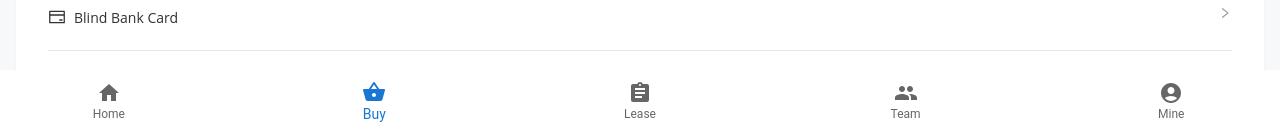
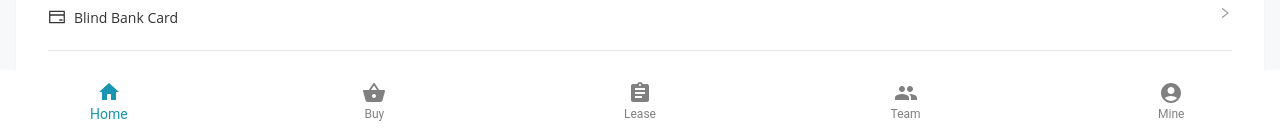
Before and after one commit to Sageer-M-Kabeer/charges_pots, a React (Create React App) app in the folder chargespots/: page /mine in a window 1280 px wide. Shown: the part 666-800 px from the top of the page. Built offline with nearby package versions, Linux system fonts and the light colour scheme.

Commit message:
added number fo invite codes in the backend

```diff
--- a/chargespots/src/components/BottomBar.js
+++ b/chargespots/src/components/BottomBar.js
@@ -1,47 +1,59 @@
 import React, { useState } from 'react';
 import { Link } from 'react-router-dom';
 import { BottomNavigation, BottomNavigationAction } from '@mui/material';
+import { styled} from '@mui/system';
 import { Home as HomeIcon, ShoppingBasket as ShoppingBasketIcon, Assignment as AssignmentIcon, People as PeopleIcon, AccountCircle as AccountCircleIcon } from '@mui/icons-material';
 
 function BottomBar() {
-  const [activeTab, setActiveTab] = useState(1);
+  const [activeTab, setActiveTab] = useState(0);
 
   const handleTabClick = (tab) => {
     setActiveTab(tab);
   };
 
+  const TabBarButton = styled(BottomNavigationAction)({
+    color: 'gray',
+    '&.Mui-selected': {
+      color: '#1895b0',
+    },
+  });
+
   return (
     <BottomNavigation
+      sx={{width:'100%'}}
       value={activeTab}
       onChange={(event, newValue) => handleTabClick(newValue)}
       showLabels
-      className="flex justify-between px-10 py-8  bg-white fixed bottom-0 w-screen h-8 md:gap-32"
+      className="flex justify-between px-10 py-8  bg-white  fixed bottom-0 w-screen h-8 md:gap-32"
     >
-      <BottomNavigationAction
+      <TabBarButton
+        className=""
+        sx={{active: '#001E3C'}}
         label="Home"
         icon={<HomeIcon/>}
         component={Link}
         to="/"
       />
-      <BottomNavigationAction
+      <TabBarButton
+        sx={{active: '#001E3C'}}
         label="Buy"
         icon={<ShoppingBasketIcon />}
         component={Link}
         to="/buy"
       />
-      <BottomNavigationAction
+      <TabBarButton
         label="Lease"
         icon={<AssignmentIcon />}
         component={Link}
         to="/lease"
       />
-      <BottomNavigationAction
+      <TabBarButton
         label="Team"
         icon={<PeopleIcon/>}
         component={Link}
         to="/team"
       />
-      <BottomNavigationAction
+      <TabBarButton
         label="Mine"
         icon={<AccountCircleIcon/>}
         component={Link}
--- a/chargespots/src/index.css
+++ b/chargespots/src/index.css
@@ -2,10 +2,12 @@
 @tailwind components;
 @tailwind utilities;
 @import url('https://fonts.googleapis.com/css2?family=Open+Sans:ital,wght@0,300;0,400;0,500;0,600;0,700;0,800;1,300;1,400;1,500;1,700&display=swap');
+@import url('https://fonts.googleapis.com/css2?family=Geologica:wght@100;200;300;400;500;600;700;800;900&family=Open+Sans:ital,wght@0,300;0,400;0,500;0,600;0,700;0,800;1,300;1,400;1,500;1,700&family=Raleway:wght@100;200;300;400;500;600;700;800;900&display=swap');
+
 
 body {
   margin: 0;
-  font-family: 'Open Sans', sans-serif;
+  font-family: 'Geologica', 'Open Sans', sans-serif;
   -webkit-font-smoothing: antialiased;
   -moz-osx-font-smoothing: grayscale;
 }
--- a/chargespots/src/pages/Mine.js
+++ b/chargespots/src/pages/Mine.js
@@ -104,7 +104,7 @@ const Mine = () => {
                         <hr className="w- text-gray-100 h-1 mt-1"/>
 
                         <Link className="m-[0,16px] pt-1 overflow-hidden bg-white">
-                            <div className="flex relative box-border w-full p-[10px,16px] text-[#323232] text-[14px] leading-[24px]">
+                            <div className="flex relative box-border w-full p-[5px,16px] text-[#323232] text-[14px] leading-[24px]">
                             <div className='text-lg pt-[2px] items-center mr-2'> <AiOutlineCreditCard/> </div>
                                 <div className="flex-1 "> <span className="text-sm">Blind Bank Card</span></div>
                                 <div className="relative text-right text-[#969799] overflow-hidden "> <span className="text-sm"><AiOutlineRight/></span></div>
```
Also changed, not shown: 1 other file (tests, documents, lock files or other folders).
